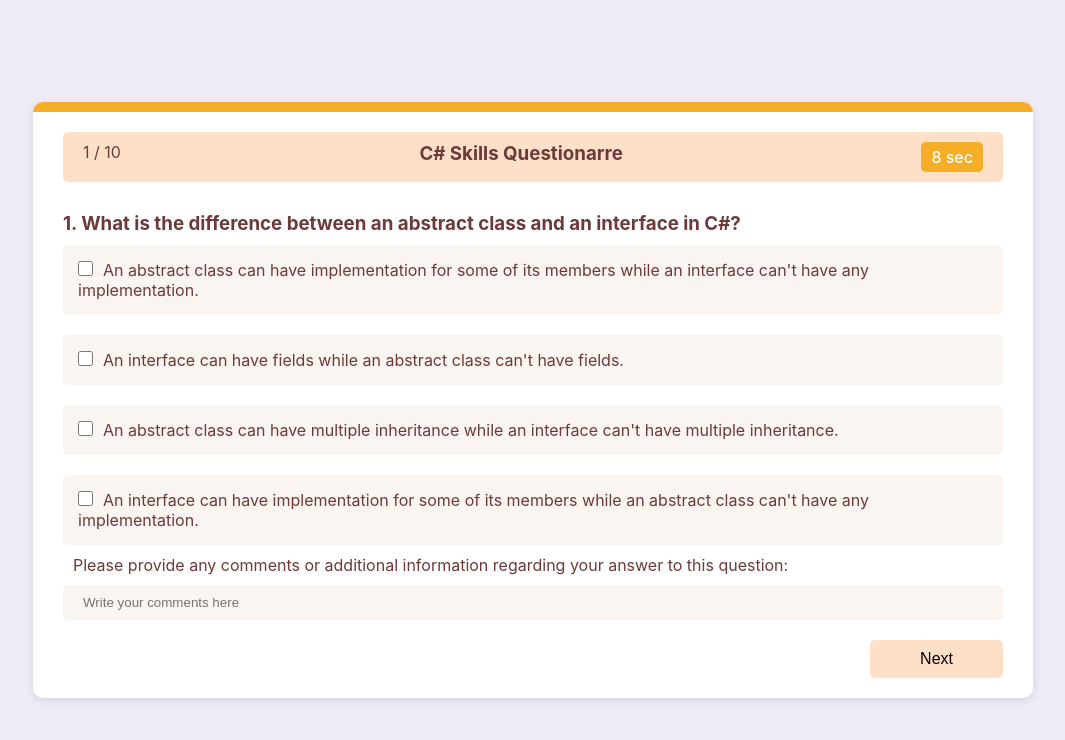
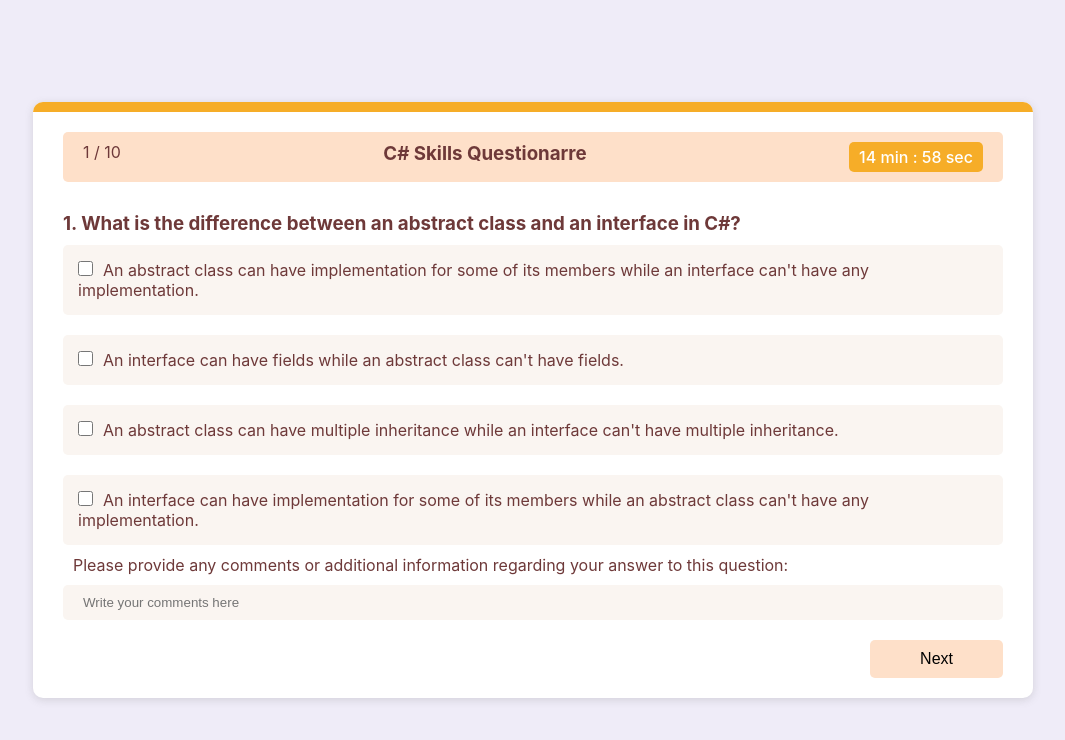
Before and after one commit to Vishal275/Assesment, a React (Create React App) app: page / in a window 1280 px wide. Both pictures are taken after typing "Sample", "name@example.com" into the empty fields and a click on the button "Start Test". Shown: the top 740 px of the page, without its empty margins (107-1172 px from the left). Built offline with nearby package versions, Linux system fonts and the light colour scheme.

Commit message:
changed time

```diff
--- a/src/pages/AssesmentForm/AssesmentForm.js
+++ b/src/pages/AssesmentForm/AssesmentForm.js
@@ -8,7 +8,7 @@ import ScoreCard from "../ScoreCard/ScoreCard";
 function AssesmentForm() {
   const [questionNumber, setQuestionNumber] = useState(1);
   const [scoreCard, setScoreCard] = useState(false);
-  const [time, setTime] = useState(10);
+  const [time, setTime] = useState(900);
   const [score, setScore] = useState(0);
   const [userData, setUserData] = useState({
     name: "",
```
